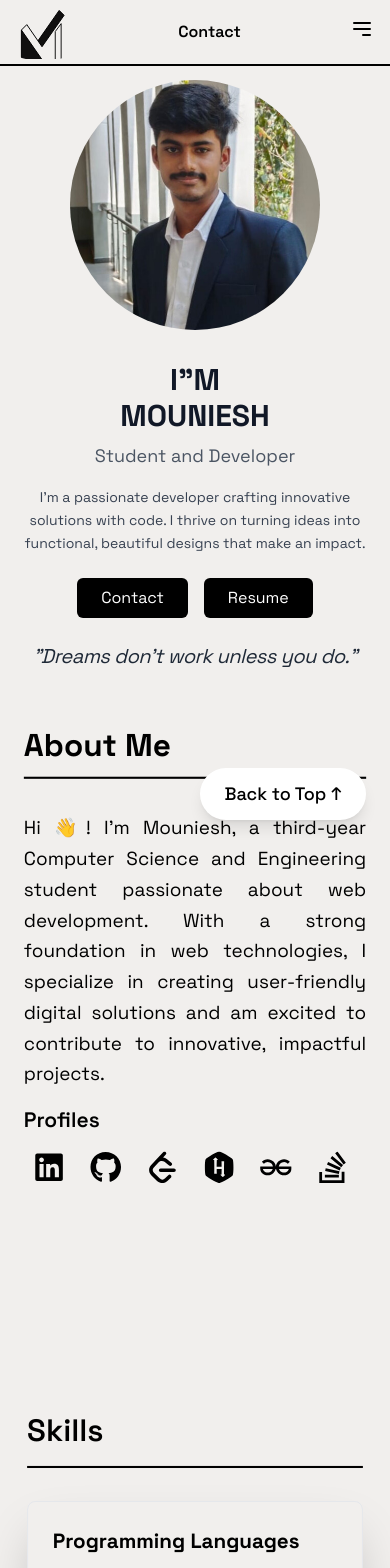
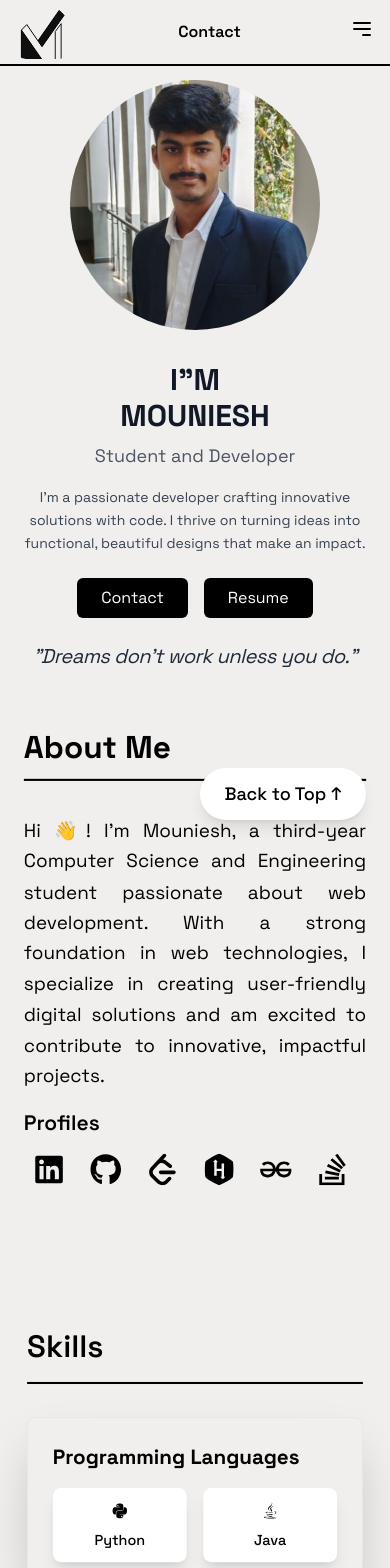
Before and after one commit to Mounieshh/portfolio-mouniesh, a Next.js app: page / in a window 390 px wide. Shown: the top 1568 px of the page. Built offline with nearby package versions, Linux system fonts and the light colour scheme.

Commit message:
height adjusted

```diff
--- a/components/about.jsx
+++ b/components/about.jsx
@@ -45,7 +45,7 @@ const AboutPage = () => {
     <section id="about" className="pt-2 md:pt-8 lg:pt-4 max-w-6xl mx-auto px-4 overflow-hidden">
       <motion.div
         ref={ref}
-        className="px-4 py-6 font-space-grotesk min-h-[80vh] md:min-h-[90vh] w-full"
+        className="px-4 py-6 font-space-grotesk min-h-[70vh] md:min-h-[90vh] w-full"
         style={{ scale, opacity }}
       >
         <div className="max-w-6xl mx-auto">
```
